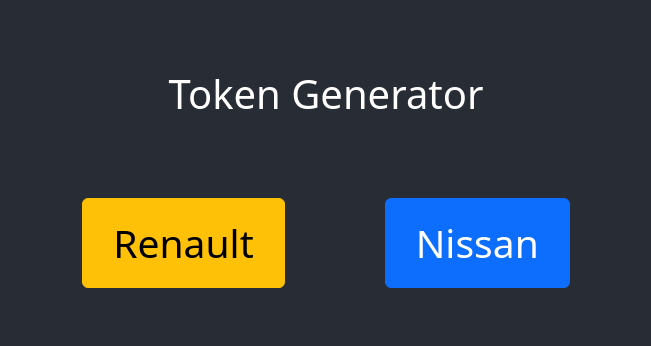
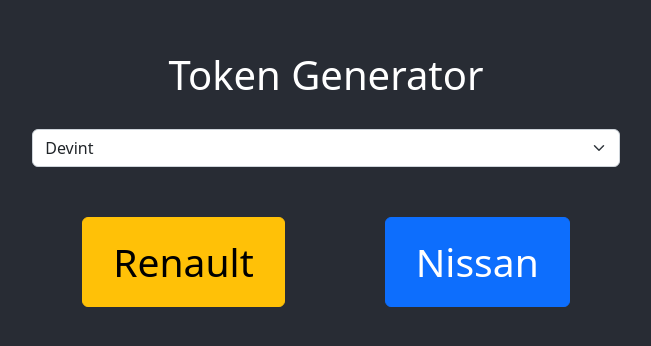
Before and after one commit to joon2306/adt_auto, a React (Create React App) app: page / in a window 1280 px wide. Shown: the part 148-494 px from the top of the page, without its empty margins (314-965 px from the left). Built offline with nearby package versions, Linux system fonts and the light colour scheme.

Commit message:
Add environment

```diff
--- a/src/components/TokenGenerator.js
+++ b/src/components/TokenGenerator.js
@@ -4,11 +4,14 @@
 import axios from "axios";
 import notificationService from "../services/NotificationService";
 import loaderService from "../services/LoaderService";
+import Form from "react-bootstrap/Form";
+import Environment from "../lib/Environment";
 
 export default function TokenGenerator() {
   const [variantRenault, setVariantRenault] = useState("warning");
   const [variantNissan, setVariantNissan] = useState("primary");
   const [disable, setDisable] = useState(false);
+  const [val, setVal] = useState(1);
   const baseUri = "http://localhost:4000";
 
   const getToken = (nissan) => {
@@ -16,7 +19,9 @@
     setVariantRenault("secondary");
     setVariantNissan("secondary");
     loaderService.load();
-    const uri = nissan ? baseUri + "/nissan" : baseUri;
+    let uri = nissan ? baseUri + "/nissan" : baseUri + "/renault";
+    const env = Environment[val];
+    uri = `${uri}/${env}`;
     axios
       .get(uri)
       .then((response) => {
@@ -39,12 +44,27 @@
       });
   };
 
+  const select = (e) => {
+    const value = e.target.value;
+    setVal(value);
+  }
+
   return (
     <>
       <div>
         <h1 style={{ textAlign: "center", marginBottom: "30px" }}>
           Token Generator
         </h1>
+
+        <Form.Select aria-label="Default select example" onChange={(e) => select(e)}>
+          <option value="1">Devint</option>
+          <option value="2">Ft1</option>
+          <option value="3">Dev</option>
+          <option value="4">RT</option>
+          <option value="5">DEV-MP</option>
+          <option value="6">RT-MP</option>
+        </Form.Select>
+
         <Button
           variant={variantRenault}
           className={
--- /dev/null
+++ b/src/lib/Environment.js
@@ -0,0 +1,11 @@
+const Environment = Object.freeze({
+    1: "devint",
+    2: "ft1",
+    3: "dev",
+    4: "rt",
+    5: "dev-mp",
+    6: "rt-mp"
+
+});
+
+export default Environment;
```
